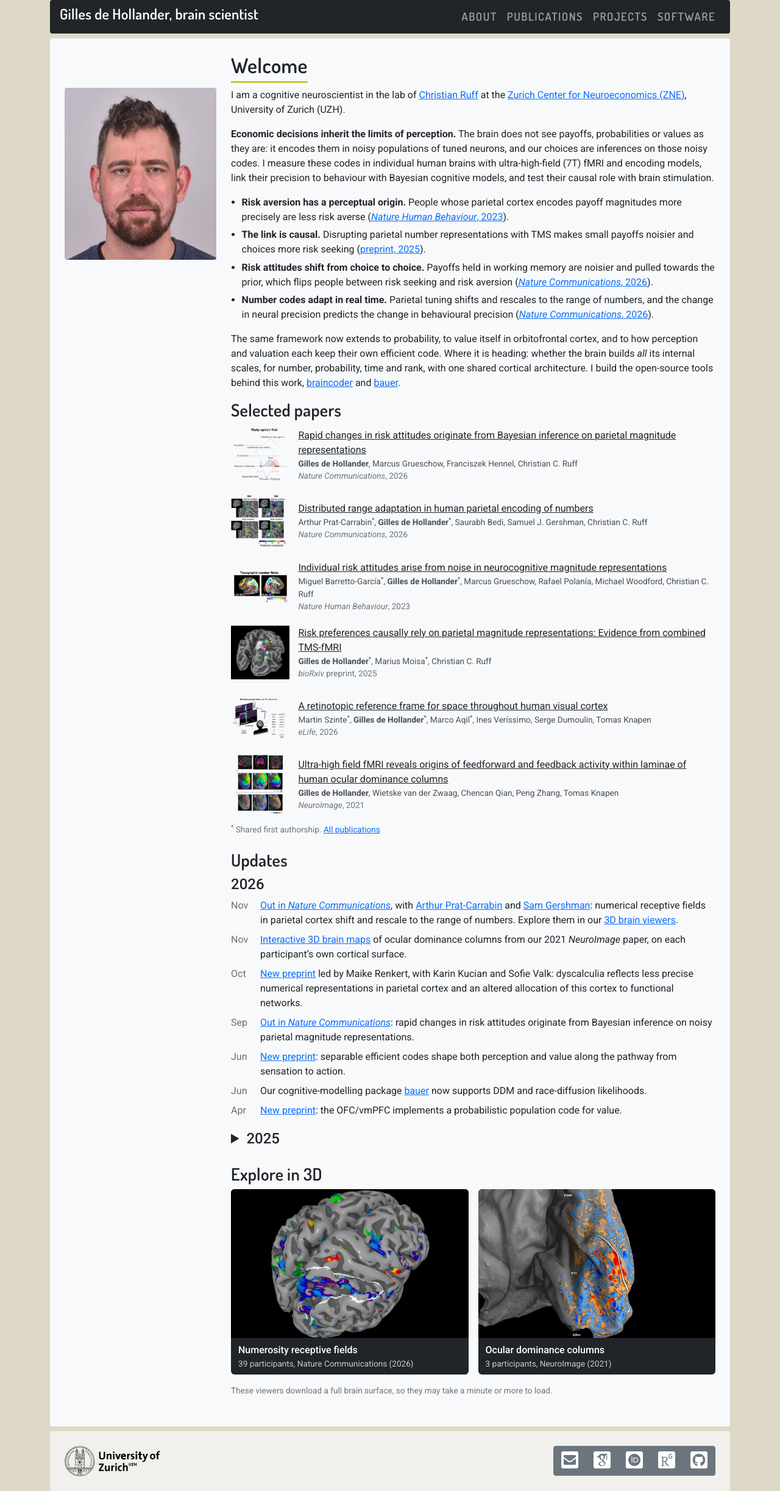
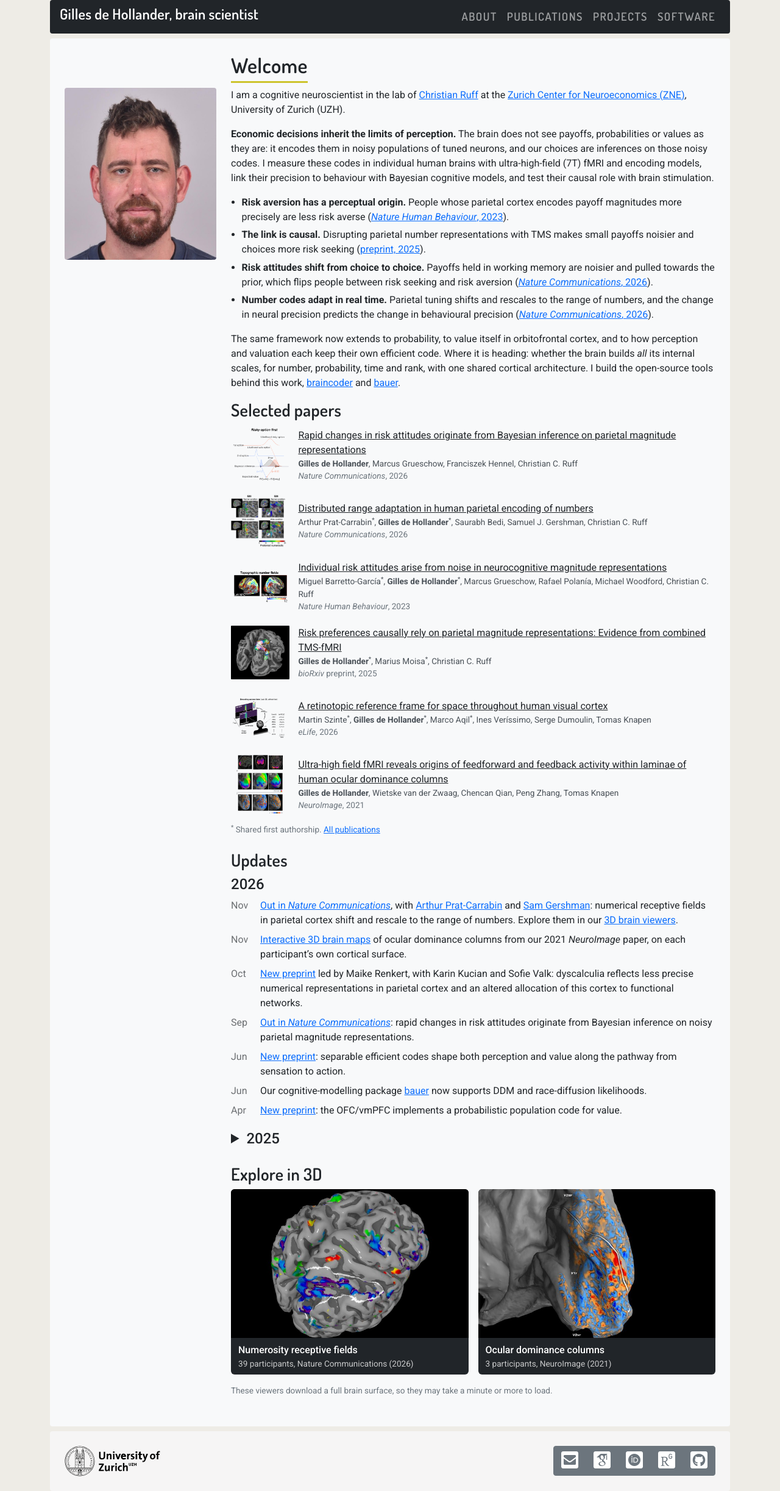
Before and after one commit to Gilles86/gilles86.github.io, a Jekyll site: the page built from index.md, in a window 1280 px wide. Shown: the whole page at 61% size. Built offline with Jekyll 4.4.1, drawn with Linux system fonts in a browser that asks for light colours; some web fonts are replaced.

Commit message:
Warm off-white page background
Co-Authored-By: Claude Opus 5.5 <noreply@anthropic.com>

```diff
--- a/assets/css/custom.css
+++ b/assets/css/custom.css
@@ -1,6 +1,6 @@
 /* Custom colors and fonts */
 body {
-  background-color: #DDD9C6 !important;  /* Muted sand; was mustard #CDC42D */
+  background-color: #EEECE6 !important;  /* Warm off-white; was mustard #CDC42D */
   font-family: 'Roboto', sans-serif;
 }
 
```
